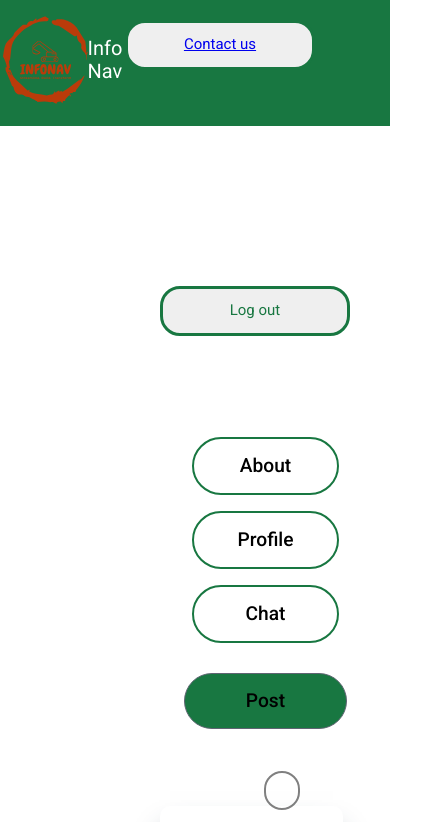
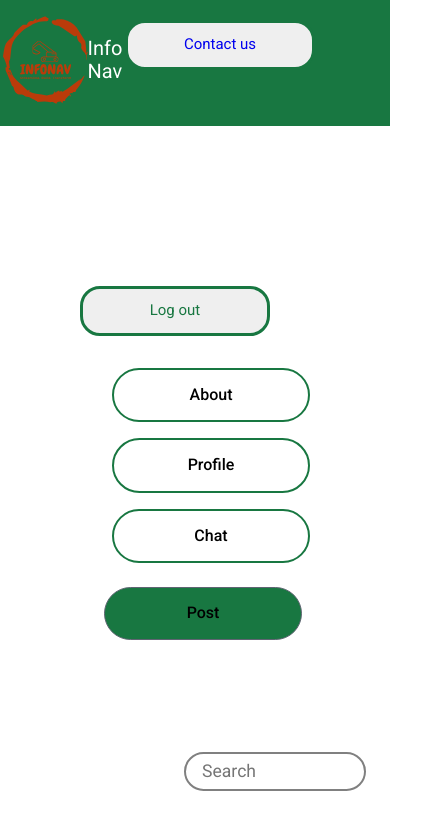
Before and after one commit to MasikaII/InfoNav, a React (Create React App) app in the folder client/: page /home in a window 390 px wide. Shown: the top 822 px of the page, 431 px wide, since content can reach past the window. Built offline with nearby package versions, Linux system fonts and the light colour scheme.

Commit message:
my change

```diff
--- a/client/src/App.css
+++ b/client/src/App.css
@@ -1,5 +1,5 @@
 
-
+/*
 @import url("https://fonts.googleapis.com/css2?family=Poppins:wght@400;500;600;700;800;900&display=swap");
 
 body {
@@ -21,4 +21,54 @@ body {
 
 .app {
   font-family: sans-serif;
+} */
+
+/* reponsive  */
+
+@import url("https://fonts.googleapis.com/css2?family=Poppins:wght@400;500;600;700;800;900&display=swap");
+
+body {
+  background: white;
+  height: 100%;
+  margin: 0;
+  padding: 0;
 }
+
+.app {
+  display: flex;
+  flex-direction: column;
+  min-height: 100vh;
+  max-width: 1300px;
+  margin-left: auto;
+  margin-right: auto;
+  padding: 0 10px;
+  background: white;
+}
+
+.app {
+  font-family: sans-serif;
+}
+
+/* Media queries for smaller screens */
+@media only screen and (max-width: 768px) {
+  .app {
+    padding: 0 5px;
+  }
+}
+
+/* Media queries for medium screens */
+@media only screen and (min-width: 769px) and (max-width: 1024px) {
+  .app {
+    padding: 0 20px;
+  }
+}
+
+/* Media queries for larger screens */
+@media only screen and (min-width: 1025px) {
+  .app {
+    flex-direction: row;
+    align-items: center;
+    justify-content: space-between;
+    padding: 0 50px;
+  }
+}
--- a/client/src/components/Home.css
+++ b/client/src/components/Home.css
@@ -1,3 +1,33 @@
+.home{
+  display: flex;
+  align-items: center;
+  height: 70vh;
+  width: 90vw;
+  background-color: white;
+  margin-top: 5rem;
+  padding: 10rem;
+}
+
+@media only screen and (max-width: 1000px) {
+  .home{
+    display: block;
+    height: auto;
+    width: 100%;
+    background-color: white;
+    padding: 5rem;
+  }
+}
+
+@media only screen and (max-width: 768px) {
+  .home{
+    display: block;
+    height: auto;
+    width: 100%;
+    background-color: white;
+    padding: 5rem;
+  }
+}
+/*
 .home{
     display: flex;
     align-items: center;
@@ -5,9 +35,9 @@
     width: 90vw;
     background-color: white;
     padding: 10rem;
-  }
+  } */
 
-  @media only screen and (max-width: 1000px) {
+  /* @media only screen and (max-width: 1000px) {
  .home{
     display: block;
     align-items: center;
@@ -17,4 +47,4 @@
     padding: 10rem;
   }
 
-  }
+  } */
--- a/client/src/components/Home.js
+++ b/client/src/components/Home.js
@@ -1,14 +1,9 @@
 import { Button } from '@mui/material';
 import React from 'react';
 import Content from './Content';
-import Search from './Search';
 import HomeSidebar from './HomeSidebar';
 import './Home.css';
-import SignIn from './mysignin';
 import { useNavigate } from 'react-router-dom';
-import SettingsIcoms from '@mui/icons-material/Settings';
-//import GoogleAuth from './GoogleAuth';
-
 
 function Home() {
     const navigate = useNavigate();
--- a/client/src/components/HomeSidebar.css
+++ b/client/src/components/HomeSidebar.css
@@ -1,4 +1,4 @@
-.sidebar{
+/* .sidebar{
     display: flex;
     flex-direction: column;
     padding: 1rem;
@@ -46,4 +46,111 @@
     justify-content: center;
     margin: 0.5rem;
 
-  }
+  } */
+
+
+/* making it responsive  */
+
+/* Large screens */
+.landingpage_container{
+    display: flex;
+    align-items: center;
+    height: 90vh;
+    padding: 0;
+}
+
+.sidebar{
+    display: flex;
+    flex-direction: column;
+    padding: 1rem;
+    height:50vh;
+    width: 25vh;
+    padding-top: 5rem;
+    justify-content: space-evenly;
+}
+
+.top_button{
+    display: flex;
+    align-items: center;
+    padding: 1rem;
+    border-radius: 30px;
+    color: #fff;
+    text-decoration: none;
+    font-size: 1.2rem;
+    font-weight: 500;
+    transition: all 0.3s ease;
+    border: 2px solid #187741;
+    padding: 1rem;
+    margin-bottom: 1rem;
+    justify-content: center;
+    margin: 1rem;
+}
+
+.top_button:hover{
+    background-color: #187741;
+}
+
+.bottom_buttons{
+    display: flex;
+    align-items: center;
+    padding: 1rem;
+    border-radius: 30px;
+    color: #fff;
+    background-color: #187741;
+    text-decoration: none;
+    font-size: 1.2rem;
+    font-weight: 500;
+    transition: all 0.3s ease;
+    border: 1px solid #5f6472;
+    padding: 1rem;
+    margin-bottom: 1rem;
+    justify-content: center;
+    margin: 0.5rem;
+}
+
+/* Medium screens */
+@media only screen and (max-width: 768px) {
+    .landingpage_container{
+        flex-direction: column-reverse;
+        height: auto;
+        padding: 2rem;
+    }
+
+    .sidebar{
+        width: 100%;
+        height: auto;
+        padding-top: 1rem;
+        margin-bottom: 2rem;
+    }
+
+    .top_button,
+    .bottom_buttons{
+        width: 100%;
+    }
+
+    .top_button{
+        margin-bottom: 1rem;
+    }
+
+    .nav_search{
+        width: 100%;
+        margin-top: 1rem;
+    }
+}
+
+/* Small screens */
+@media only screen and (max-width: 480px) {
+    .sidebar{
+        padding: 1rem;
+    }
+
+    .nav_link,
+    .top_button,
+    .bottom_buttons{
+        font-size: 1rem;
+    }
+
+    .nav_search{
+        font-size: 0.8rem;
+    }
+}
--- a/client/src/components/Landingpage.css
+++ b/client/src/components/Landingpage.css
@@ -93,3 +93,56 @@
     padding: 0 5rem;
     margin-top: 20rem;
   } */
+
+@media only screen and (max-width: 768px) {
+.sidebar_nav {
+width: 100%;
+position: fixed;
+top: 0;
+left: 0;
+z-index: 999;
+height: 100vh;
+overflow-y: auto;
+padding-top: 8rem;
+background-color: #292c35;
+transform: translateX(-100%);
+transition: all 0.3s ease-in-out;
+}
+.sidebar_nav.show {
+transform: translateX(0);
+}
+.nav_link {
+margin: 1rem 0;
+padding: 0.5rem;
+justify-content: flex-start;
+font-size: 1rem;
+}
+.nav_link_bottom {
+margin: 0.5rem 0;
+padding: 0.5rem;
+justify-content: flex-start;
+font-size: 1rem;
+}
+.nav_search {
+width: 100%;
+margin-top: 2rem;
+margin-bottom: 2rem;
+}
+.content_section {
+width: 90vw;
+margin-top: 7rem;
+margin-bottom: 2rem;
+margin-left: auto;
+margin-right: auto;
+}
+.landingpage_container {
+flex-direction: column-reverse;
+height: auto;
+}
+.sidebar_toggle {
+display: block;
+}
+.nav_logo {
+display: none;
+}
+}
--- a/client/src/components/common/header/Header.jsx
+++ b/client/src/components/common/header/Header.jsx
@@ -25,7 +25,7 @@ function Header () {
                 border: '3px solid #187741',
                 color: '#187741',
                 fontSize: '15px',
-                 }}><a href="/about">Contact us</a></button>
+                 }}><a style={{ textDecoration: 'none',}}href="/about">Contact us</a></button>
           </section>
           <hr className="header-top__seperator" />
         </section>
```
Also changed, not shown: 1 other file (tests, documents, lock files or other folders).
